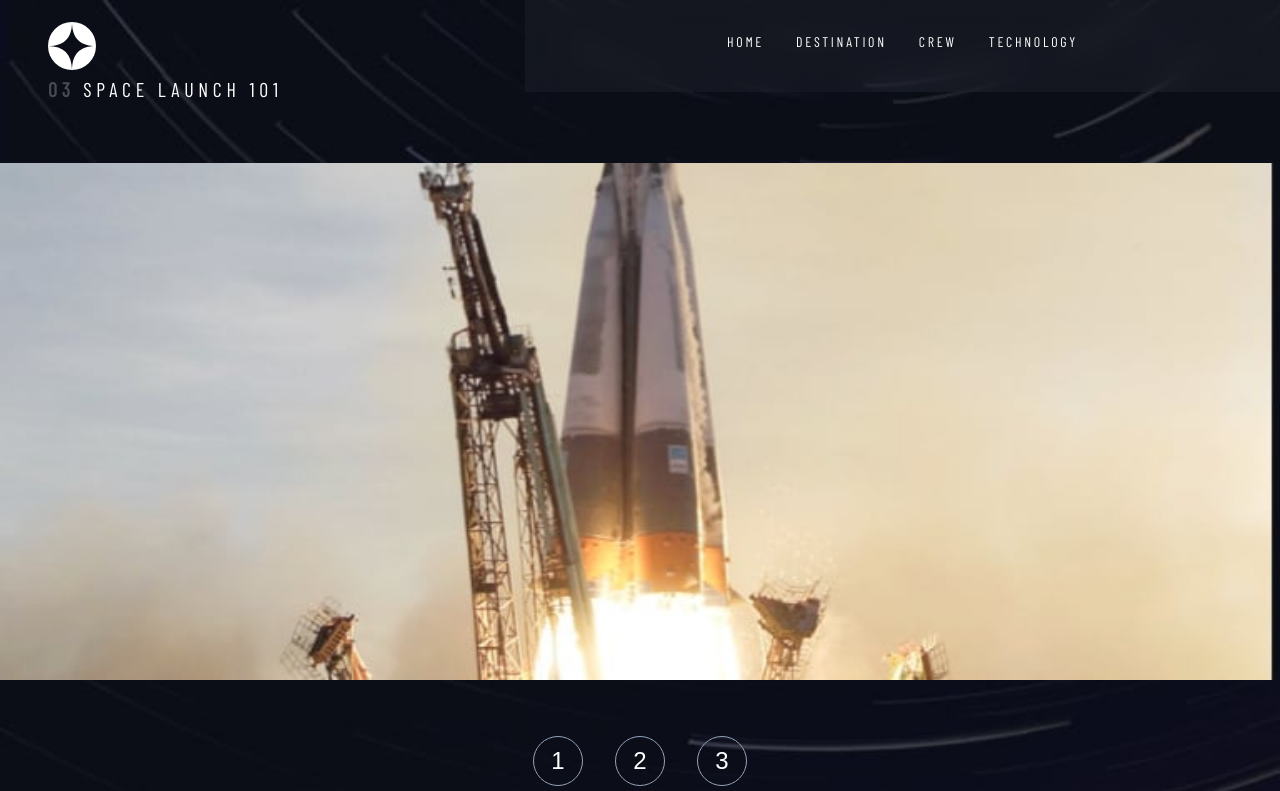
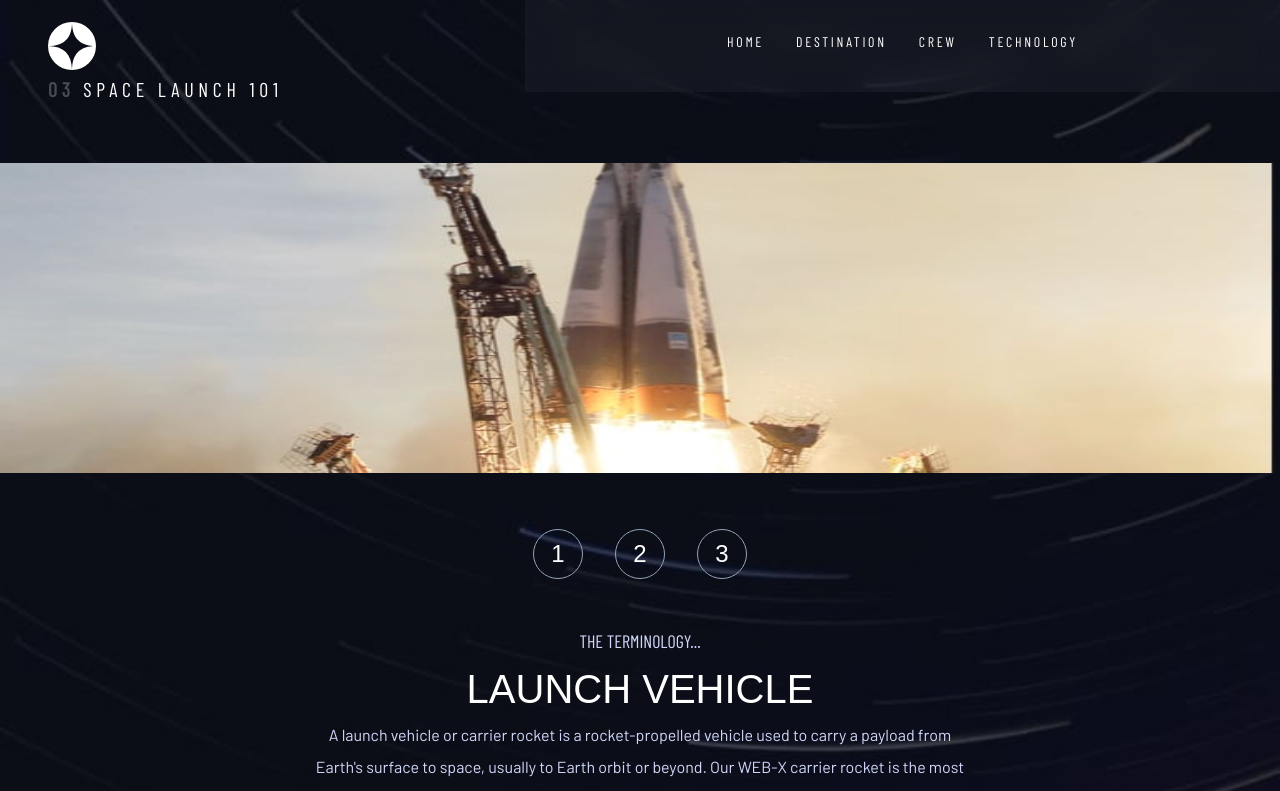
Before and after one commit to mackieva/space-tour, a Next.js app: page /technology in a window 1280 px wide. Shown: the top 791 px of the page. Built offline with nearby package versions, Linux system fonts and the light colour scheme; a web font is replaced by a local one.

Commit message:
tech tablet work

```diff
--- a/src/app/technology/page.tsx
+++ b/src/app/technology/page.tsx
@@ -123,7 +123,7 @@ export default function TechnologyPage() {
                   width={768}
                   height={310}
                   alt={`Satellite Image of ${c.name}`}
-                  className="block w-full object-cover lg:hidden"
+                  className="block w-full object-cove max-h-[310px] lg:hidden"
                 />
                 </motion.div>
               ),
```
